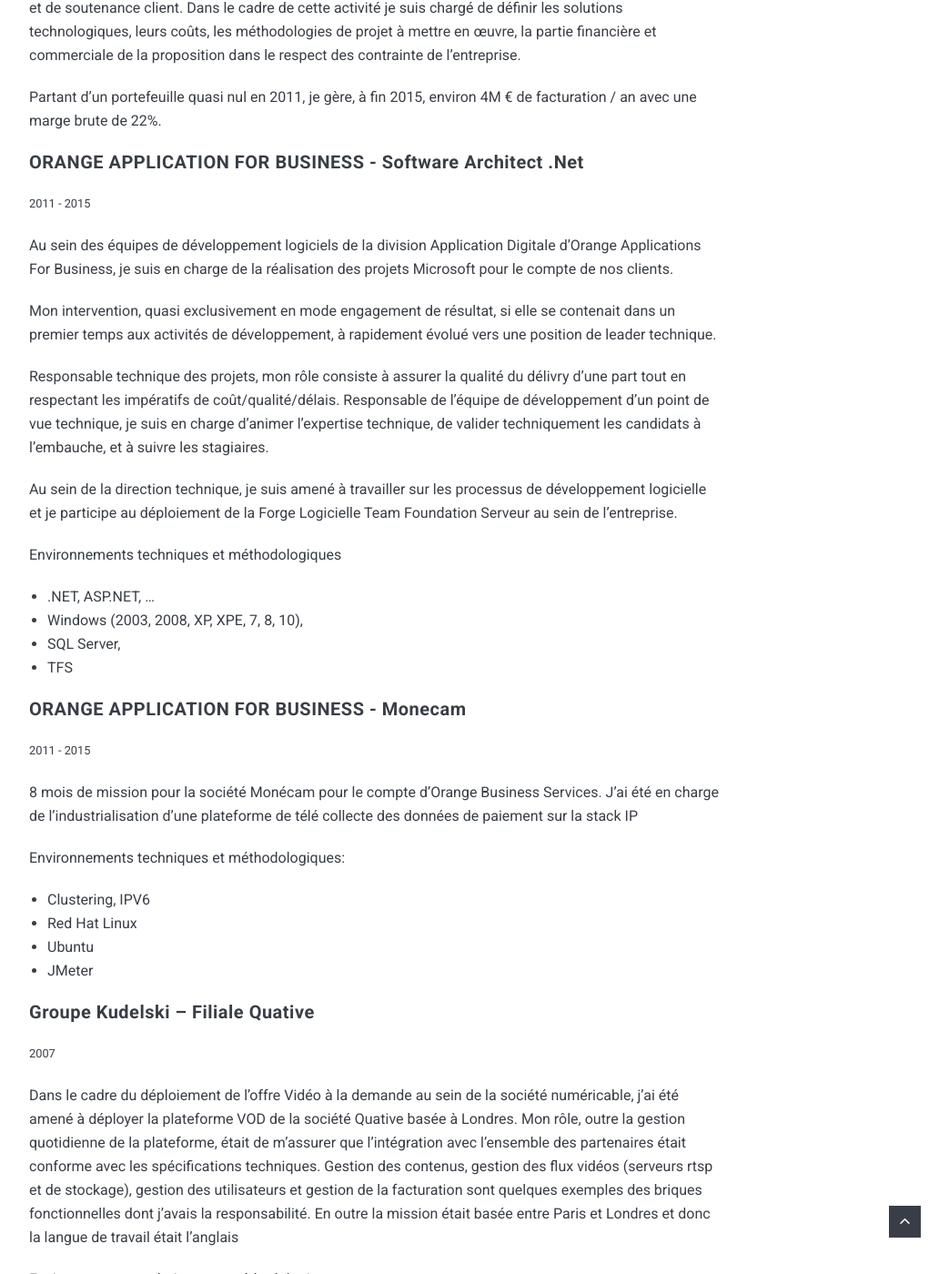
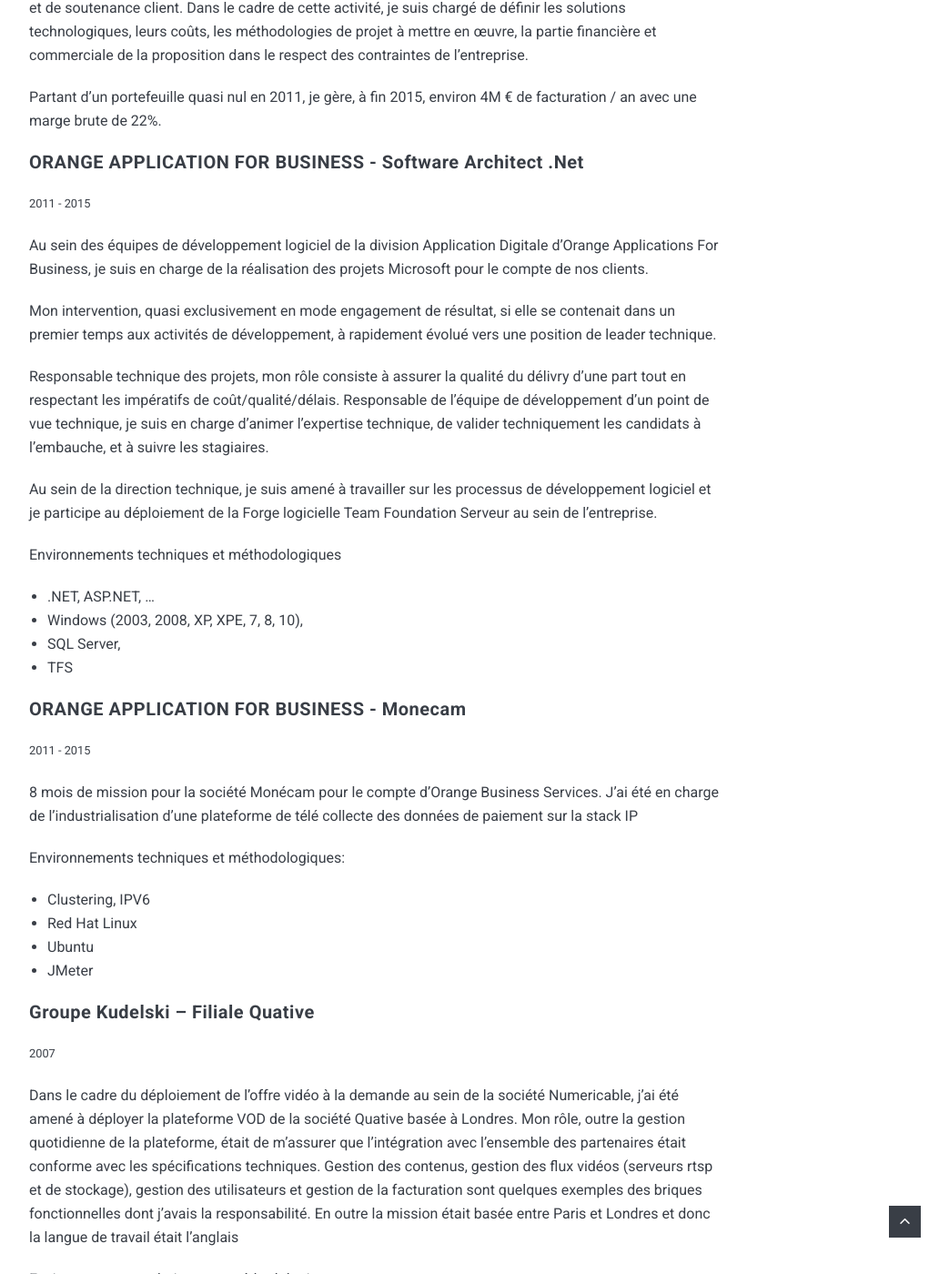
Before and after one commit to artemsheludko/zolan, a Jekyll site: the page built from _pages/about.md, in a window 1280 px wide and 1400 px high, scrolled down 4443 px. Shown: the whole window at 91% size, without its empty margins (228-1271 px from the left). Built offline with Jekyll 4.4.1, drawn with Linux system fonts in a browser that asks for light colours; nearby versions of some CDN libraries; some of the changed text lies outside the part shown.

Commit message:
permière version du cv

```diff
--- a/_pages/about.md
+++ b/_pages/about.md
@@ -102,11 +102,11 @@ Environnements techniques et méthodologiques
 
 <small>2011 - 2015</small>
 
-Afin de valider ma double compétence en Management, j'ai fait le choix de m'orienter vers une activité d'avant-vente en intégrant l'équipe des business developer d'OAB.
+Afin de valider ma double compétence en Management, j'ai fait le choix de m'orienter vers une activité d'avant-vente en intégrant l'équipe des business développée d'OAB.
 
 Au sein de cette équipe, mon activité consistait principalement à réaliser les réponses à appel d'offres pour nos clients et prospects (marché public et/ou privé). Mon domaine d'intervention était principalement orienté autour des technologies Microsoft pour des projets de développement au forfait, mais aussi des solutions de portail telles que Drupal, EzPublish et WordPress.
 
-L'activité d'avant ventre regroupe les activités : d’identification des solutions techniques, de construction des dossiers de réponse (Technique et Financière), d'animation de l'équipe de réponse, de bid management et de soutenance client. Dans le cadre de cette activité je suis chargé de définir les solutions technologiques, leurs coûts, les méthodologies de projet à mettre en œuvre, la partie financière et commerciale de la proposition dans le respect des contrainte de l'entreprise.
+L'activité d'avant ventre regroupe les activités : d’identification des solutions techniques, de construction des dossiers de réponse (Technique et Financière), d'animation de l'équipe de réponse, de bid management et de soutenance client. Dans le cadre de cette activité, je suis chargé de définir les solutions technologiques, leurs coûts, les méthodologies de projet à mettre en œuvre, la partie financière et commerciale de la proposition dans le respect des contraintes de l'entreprise.
 
 Partant d'un portefeuille quasi nul en 2011, je gère, à fin 2015, environ 4M € de facturation / an avec une marge brute de 22%.
 
@@ -114,13 +114,13 @@ Partant d'un portefeuille quasi nul en 2011, je gère, à fin 2015, environ 4M
 
 <small>2011 - 2015</small>
 
-Au sein des équipes de développement logiciels de la division Application Digitale d'Orange Applications For Business, je suis en charge de la réalisation des projets Microsoft pour le compte de nos clients.
+Au sein des équipes de développement logiciel de la division Application Digitale d'Orange Applications For Business, je suis en charge de la réalisation des projets Microsoft pour le compte de nos clients.
 
 Mon intervention, quasi exclusivement en mode engagement de résultat, si elle se contenait dans un premier temps aux activités de développement, à rapidement évolué vers une position de leader technique.
 
 Responsable technique des projets, mon rôle consiste à assurer la qualité du délivry d'une part tout en respectant les impératifs de coût/qualité/délais. Responsable de l'équipe de développement d'un point de vue technique, je suis en charge d'animer l'expertise technique, de valider techniquement les candidats à l'embauche, et à suivre les stagiaires.
 
-Au sein de la direction technique, je suis amené à travailler sur les processus de développement logicielle et je participe au déploiement de la Forge Logicielle Team Foundation Serveur au sein de l'entreprise.
+Au sein de la direction technique, je suis amené à travailler sur les processus de développement logiciel et je participe au déploiement de la Forge logicielle Team Foundation Serveur au sein de l'entreprise.
 
 Environnements techniques et méthodologiques
 
@@ -146,7 +146,7 @@ Environnements techniques et méthodologiques:
 
 <small>2007</small>
 
-Dans le cadre du déploiement de l'offre Vidéo à la demande au sein de la société numéricable, j'ai été amené à déployer la plateforme VOD de la société Quative basée à Londres.
+Dans le cadre du déploiement de l'offre vidéo à la demande au sein de la société Numericable, j'ai été amené à déployer la plateforme VOD de la société Quative basée à Londres.
 Mon rôle, outre la gestion quotidienne de la plateforme, était de m'assurer que l'intégration avec l'ensemble des partenaires était conforme avec les spécifications techniques. Gestion des contenus, gestion des flux vidéos (serveurs rtsp et de stockage), gestion des utilisateurs et gestion de la facturation sont quelques exemples des briques fonctionnelles dont j'avais la responsabilité.
 En outre la mission était basée entre Paris et Londres et donc la langue de travail était l'anglais
 
```
Also changed, not shown: other parts of _pages/about.md (+6 -6 lines).
